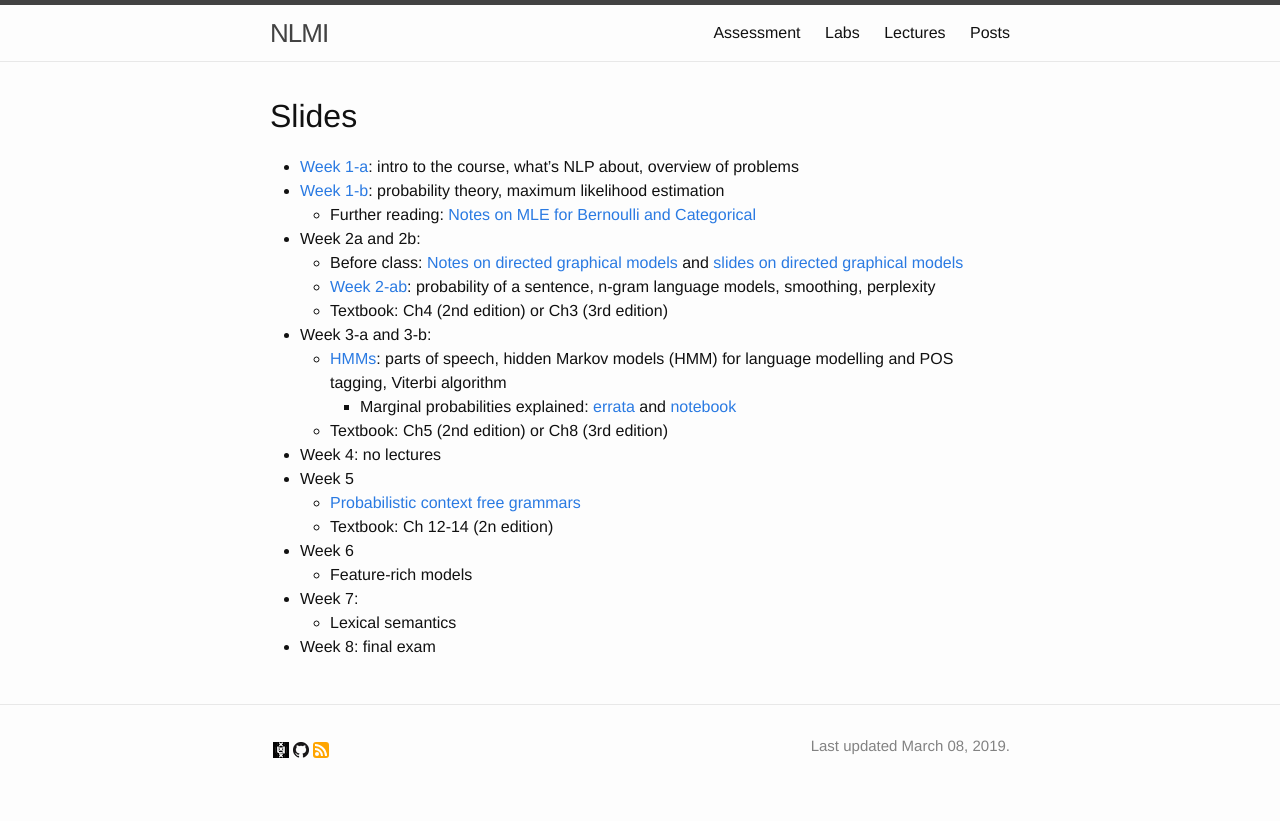
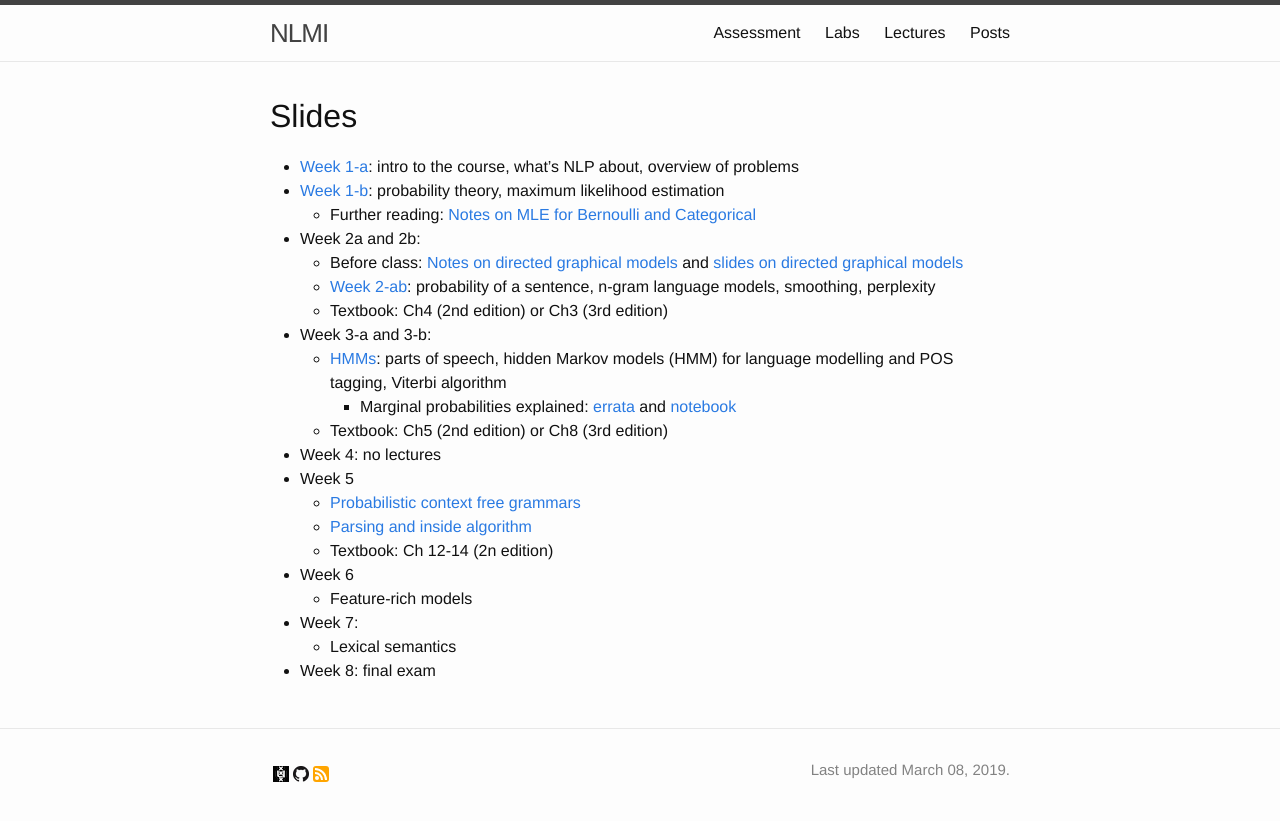
Before and after one commit to cl-illc/nlmi, a Jekyll site: the page built from lectures.md, in a window 1280 px wide. Shown: the top 821 px of the page. Built offline with Jekyll 4.4.1, drawn with Linux system fonts in a browser that asks for light colours.

Commit message:
CFG parsing and inside algorithm for PCFGs

```diff
--- a/lectures.md
+++ b/lectures.md
@@ -20,6 +20,7 @@ menu: yes
 * Week 4: no lectures
 * Week 5
     * [Probabilistic context free grammars](lectures/week5-a.pdf)
+    * [Parsing and inside algorithm](lectures/week5-b.pdf)
     * Textbook: Ch 12-14 (2n edition)
 * Week 6
     * Feature-rich models
```
Also changed, not shown: 2 other files.
